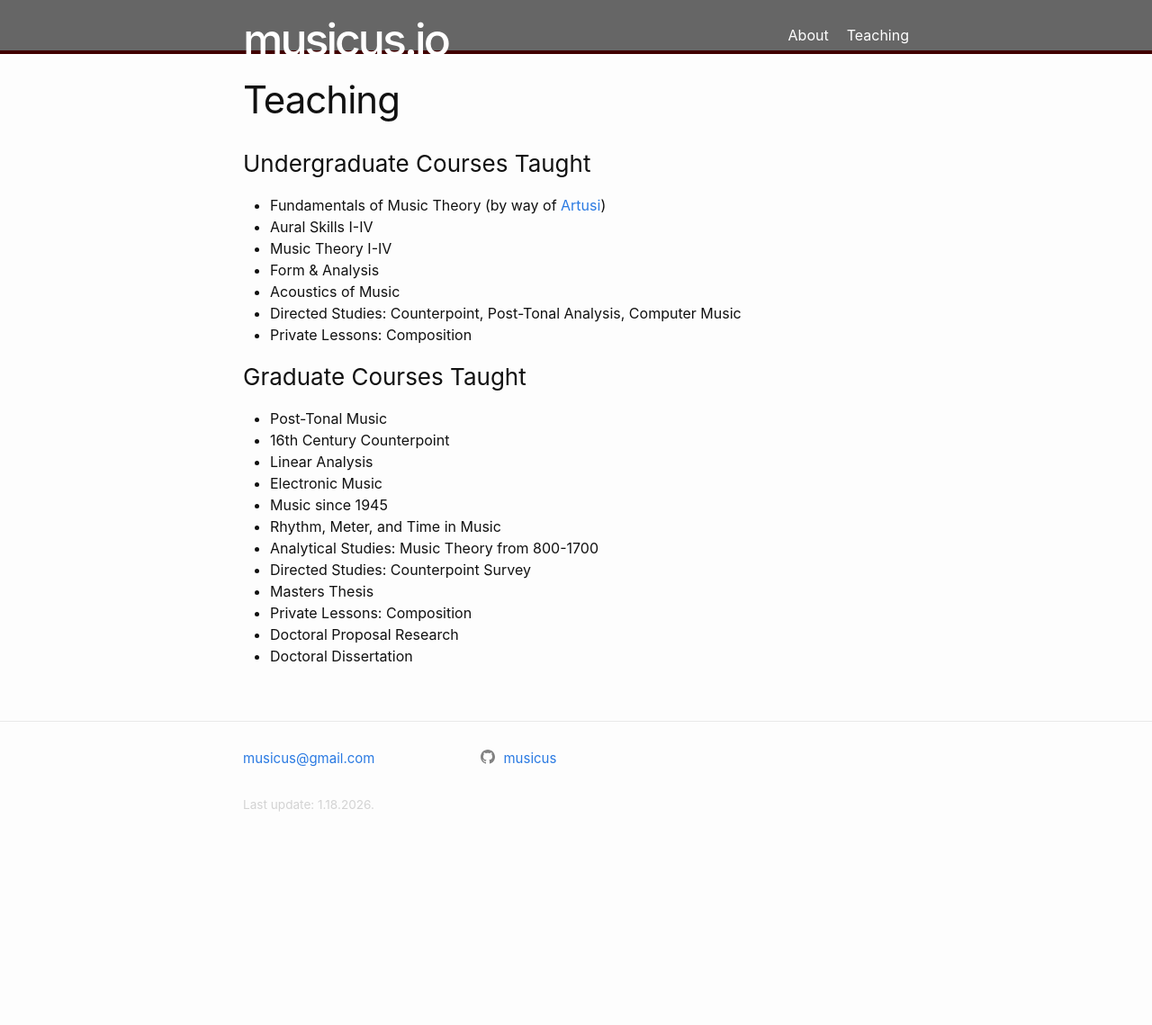
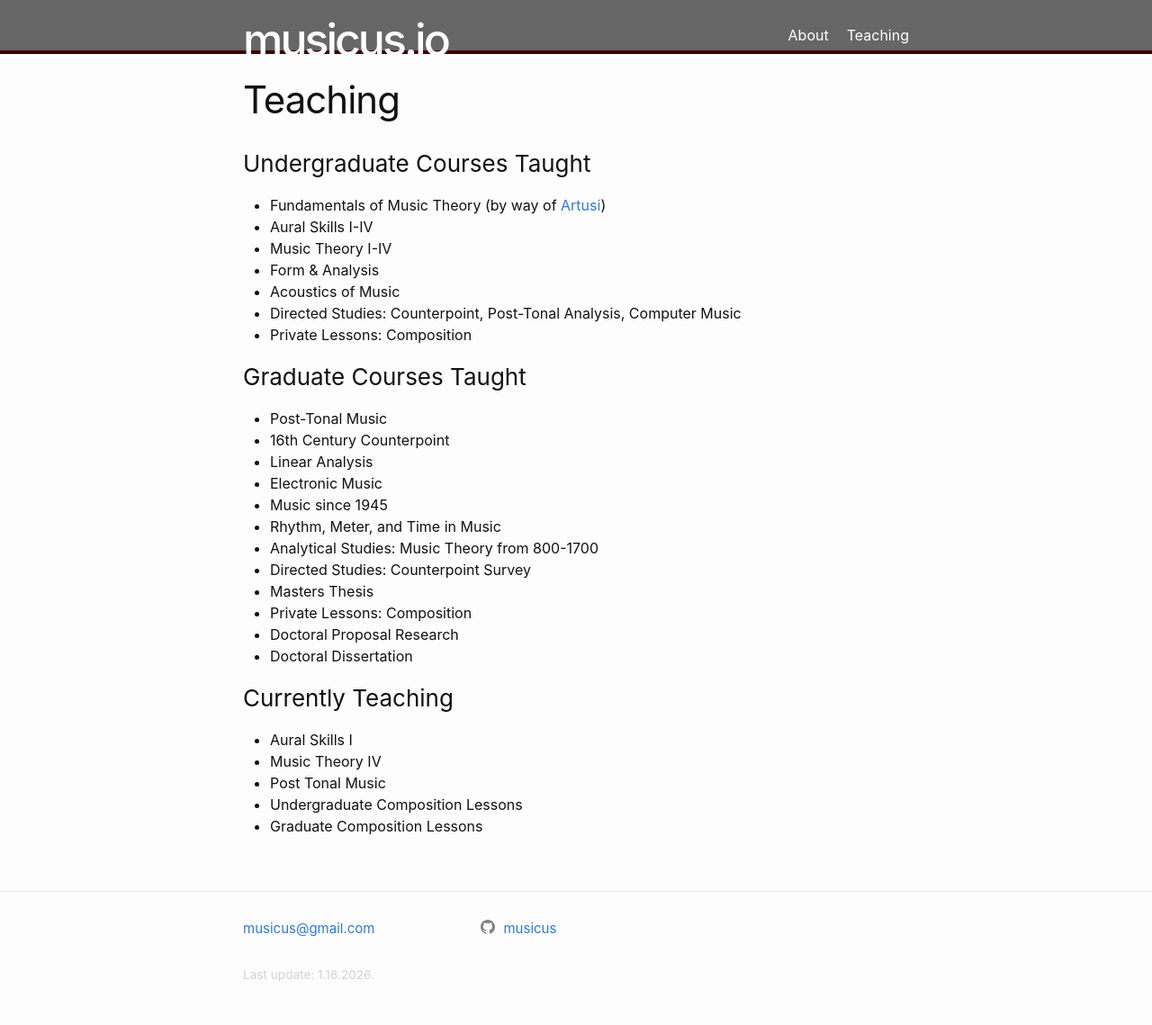
Before and after one commit to musicus/musicus.github.io, a Jekyll site: the page built from teaching.markdown, in a window 1280 px wide. Shown: the whole page at 90% size. Built offline with Jekyll 4.4.1, drawn with Linux system fonts in a browser that asks for light colours; before the commit the page ends 950 px from its top, so only the background shows below that.

Commit message:
Updates.

```diff
--- a/teaching.markdown
+++ b/teaching.markdown
@@ -25,3 +25,10 @@ permalink: /teaching/
 - Private Lessons: Composition
 - Doctoral Proposal Research
 - Doctoral Dissertation
+
+### Currently Teaching
+- Aural Skills I
+- Music Theory IV
+- Post Tonal Music
+- Undergraduate Composition Lessons
+- Graduate Composition Lessons
```
